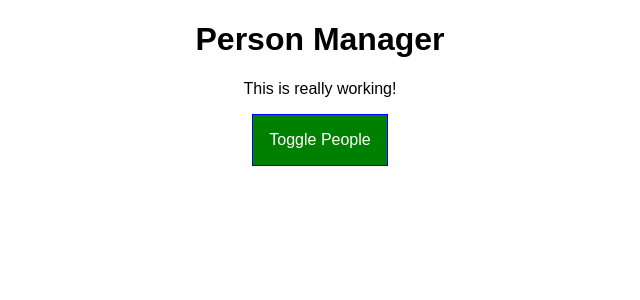
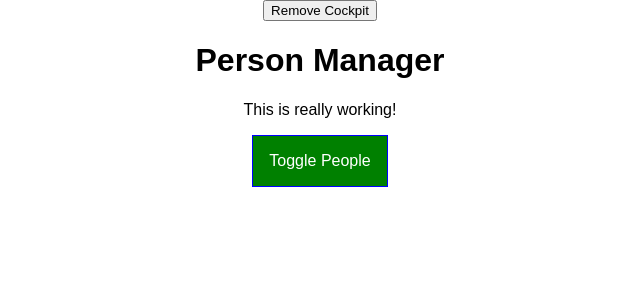
Before and after one commit to p-karanthaker/LearningReact, a React app in the folder react-complete-guide/: page / in a window 1280 px wide. Shown: the top 300 px of the page, without its empty margins (320-960 px from the left). Built offline with nearby package versions, Linux system fonts and the light colour scheme.

Commit message:
Lifecycle Hooks With UseEffect

```diff
--- a/react-complete-guide/src/components/Cockpit/Cockpit.js
+++ b/react-complete-guide/src/components/Cockpit/Cockpit.js
@@ -5,10 +5,21 @@
   useEffect(() => {
     console.log('[Cockpit.js] useEffect');
     // Http request...
-    setTimeout(() => {
+    const timer = setTimeout(() => {
       alert('Saved data to cloud!');
     }, 1000);
+    return () => {
+      clearTimeout(timer);
+      console.log('[Cockpit.js] cleanup work in useEffect');
+    };
   }, []);
+
+  useEffect(() => {
+    console.log('[Cockpit.js] 2nd useEffect');
+    return () => {
+      console.log('[Cockpit.js] cleanup work in 2nd useEffect');
+    }
+  });
 
   const assignedClasses = [];
   let btnClass = '';
--- a/react-complete-guide/src/components/People/People.js
+++ b/react-complete-guide/src/components/People/People.js
@@ -28,6 +28,10 @@
     console.log(snapshot);
   }
 
+  componentWillUnmount() {
+    console.log('[People.js] componentWillUnmount');
+  }
+
   render() {
     console.log('[People.js] rendering...');
     return this.props.people.map((person, index) => {
--- a/react-complete-guide/src/containers/App.js
+++ b/react-complete-guide/src/containers/App.js
@@ -15,7 +15,9 @@
       {id: '123', name: 'Karan', age: 25},
       {id: '321', name: 'Max', age: 28},
       {id: '456', name: 'Person', age: 30}
-    ]
+    ],
+    showPeople: false,
+    showCockpit: true
   }
 
   static getDerivedStateFromProps(props, state) {
@@ -92,11 +94,18 @@
 
     return (
       <div className={classes.App}>
+        <button onClick={() => {
+          this.setState({showCockpit: false})
+        }}>
+          Remove Cockpit
+        </button>
+        {this.state.showCockpit ?
           <Cockpit
             title={this.props.appTitle}
             showPeople={this.state.showPeople}
             people={this.state.people}
             clicked={this.togglePeopleHandler} />
+          : null}
           {people}
       </div>
     );
```
Lines whose indentation alone changed are shown as unchanged.
